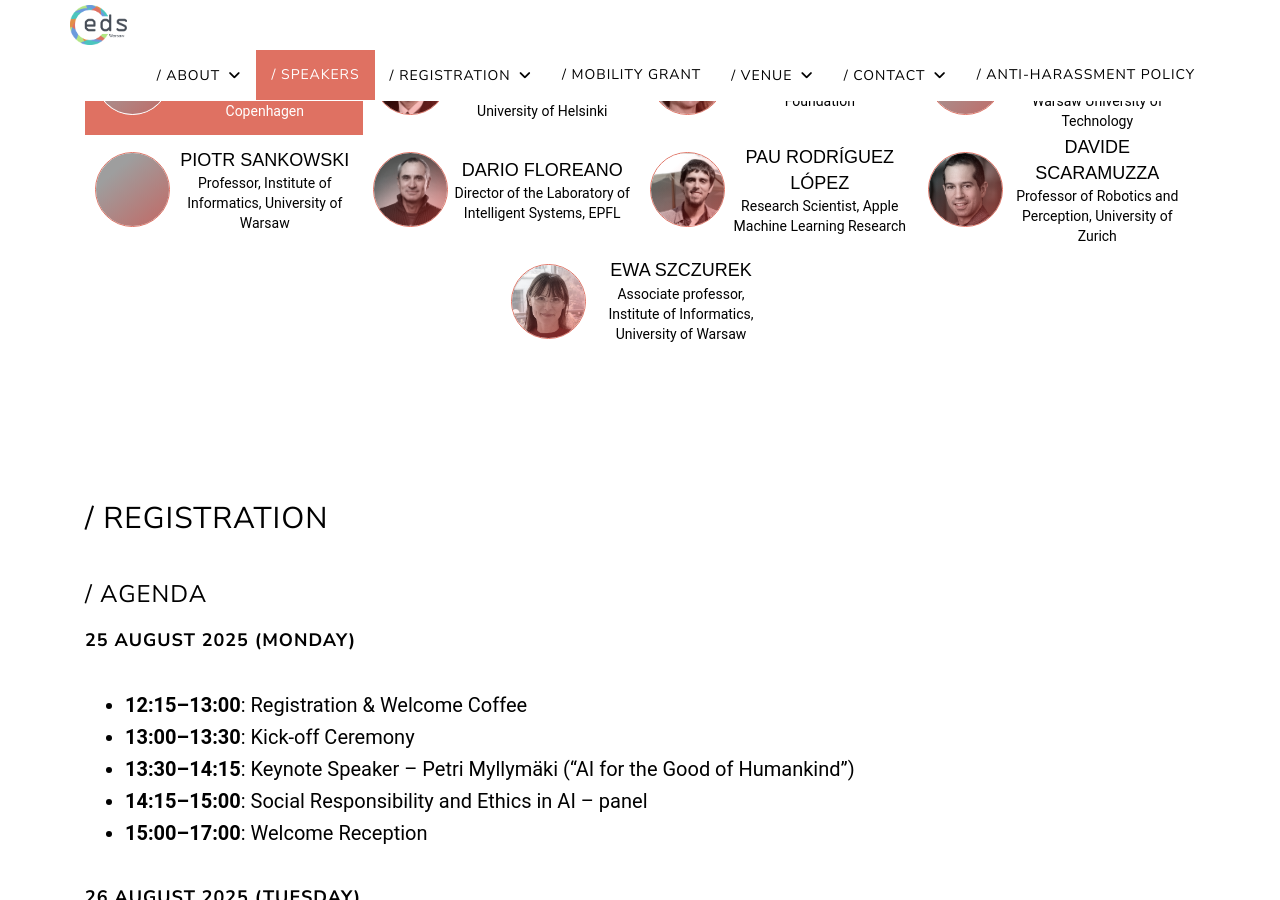
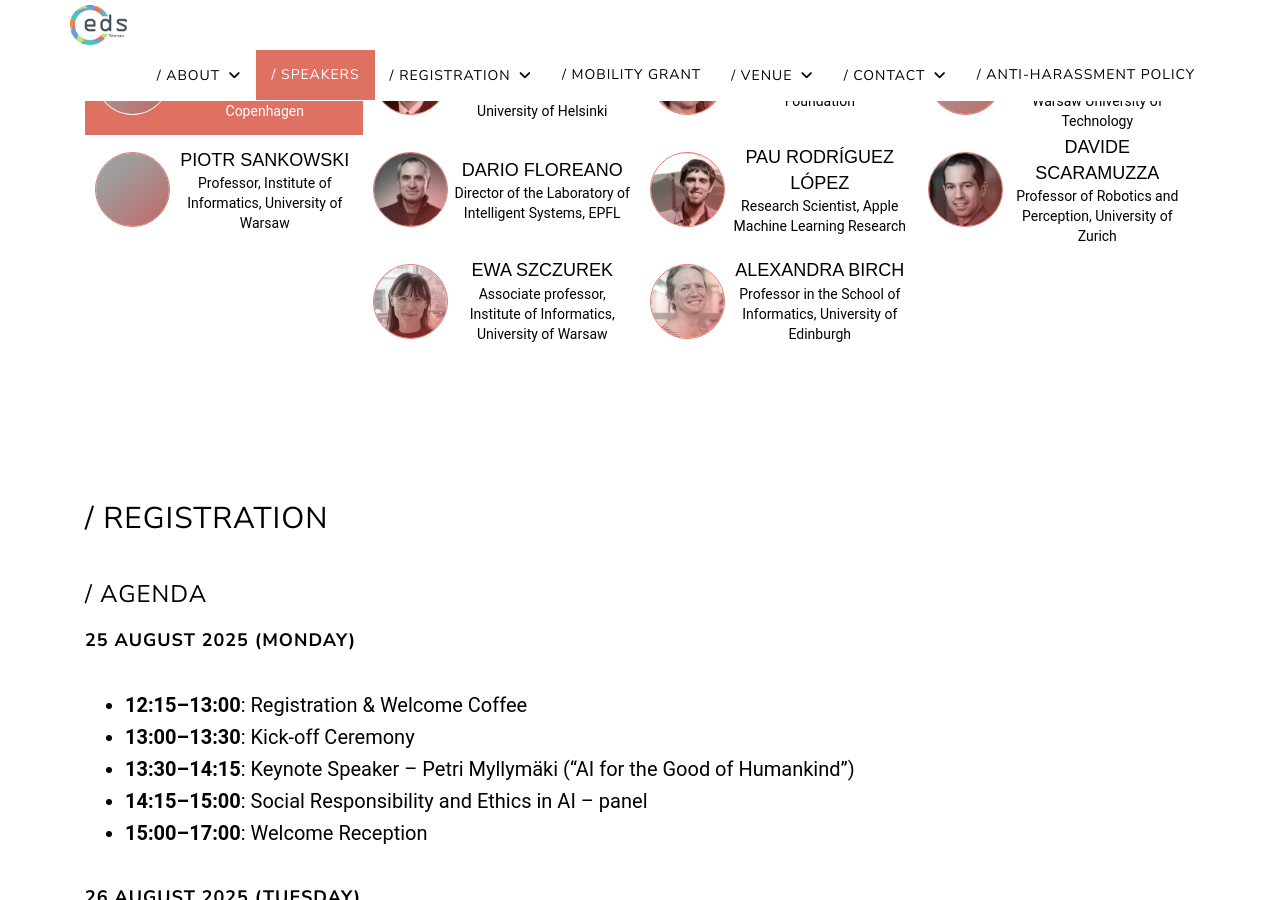
Before and after one commit to eds2025/eds2025.github.io, a Jekyll site: the page built from index.html, in a window 1280 px wide and 900 px high, scrolled down 3147 px, cut to the strip 0-900 px from the top of the window. Built offline with Jekyll 4.4.1, drawn with Linux system fonts in a browser that asks for light colours; some of the changed lines change nothing that is shown; grey boxes are pictures that could not be loaded.

Commit message:
alexandra birth

```diff
--- a/_data/speakers.yml
+++ b/_data/speakers.yml
@@ -51,3 +51,9 @@
   image: "/images/speakers/prof_ewa_szczurek.jpg"
   bio: >-
     Ewa Szczurek is the co-director of the Institute of AI for Health at Helmholtz Munich, Germany (from Feb 2024), and leads joint labs at Helmholtz Munich and at the Faculty of Mathematics, Informatics and Mechanics of the University of Warsaw, Poland. She was a visiting associate professor at Northwestern University in the United States (2023) and a visiting fellow at the Center for Interdisciplinary Research, Bielefeld, Germany (2016). She holds Master degrees in computer science from the University of Warsaw, Poland and Uppsala University, Sweden. She obtained her doctoral degree from the Max Planck Institute for Molecular Genetics in Berlin (2011), followed by a postdoctoral fellowship in Switzerland at ETH Zurich. Prof. Szczurek was a recipient of the distinction, scientific and didactic awards from the Rector of the University of Warsaw, as well as ETH Zurich and IMPRS fellowships for her postdoctoral and doctoral research. She acts as a program committee member for the ISMB and RECOMB-CCB conferences, as well as associate editor for Genome Biology. Her research focuses on artificial intelligence, in particular probabilistic graphical models and deep generative models, and their applications in computational medicine. Her specific applications include oncology, pulmonology and the AI-driven design of antimicrobial peptides, a work for which she was recently awarded the ERC Consolidator grant.
+
+- name: "Alexandra Birch"
+  title: "Professor in the School of Informatics, University of Edinburgh"
+  image: "/images/speakers/alexandra-birch.png"
+  bio: >-
+    Alexandra Birch is a Professor in the School of Informatics at the University of Edinburgh. Her research has been at the forefront of the adoption of deep learning in natural language processing and helped to advance AI research into large language models.  Her research has focussed on multilingual natural language processing and machine translation but she is broadly interested in leveraging models of language to create compelling applications that improve people's lives. She has led a number of large EU research projects such as EuroLLM (a large language model for Europe), UTTER (a multilingual meeting assistant), and GoURMET (low-resource machine translation for media). She is also co-founder and Chief Scientist at  Aveni, where she is currently leading the FinLLM project training a large language model for the UK Financial Services Industry. Her work bridges academic research and practical industry solutions with significant societal impact.
```
Also changed, not shown: images/speakers/alexandra-birch.png (added).
